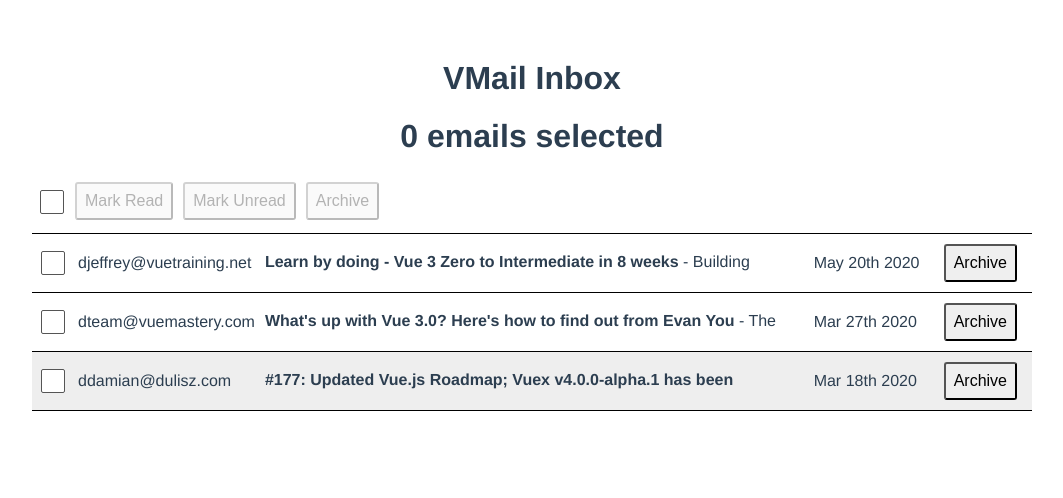
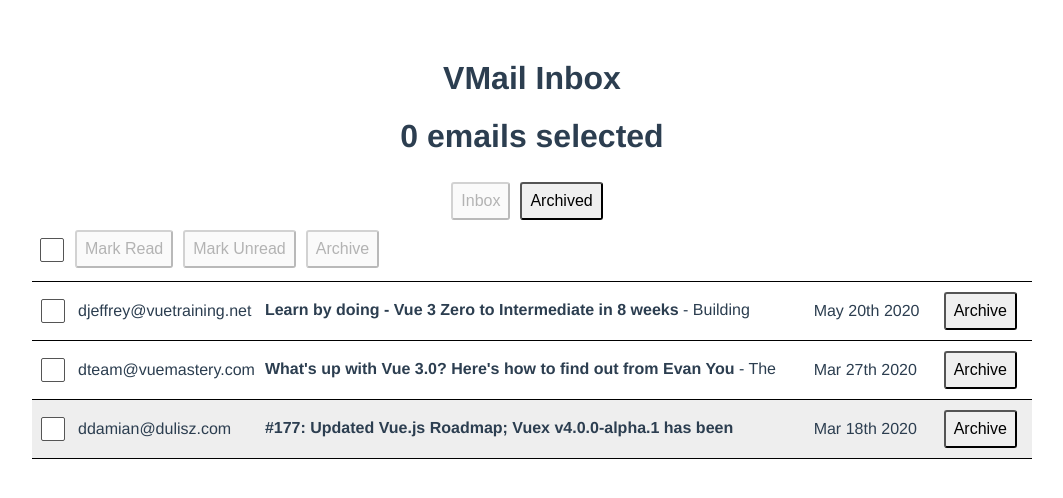
Before and after one commit to andretorquato/vue3-inbox, a Vue app: page / in a window 1280 px wide. Shown: the top 498 px of the page, without its empty margins (108-1171 px from the left). Built offline with nearby package versions, Linux system fonts and the light colour scheme; data requests are answered from the project's data file.

Commit message:
show archived emails

```diff
--- a/src/components/BulkActionBar.vue
+++ b/src/components/BulkActionBar.vue
@@ -25,10 +25,10 @@
   setup(props) {
     let emailSelection = useEmailSelection();
     let numberSelected = computed(() => emailSelection.emails.size)
-    let numberEmails = props.emails.length
-    let allEmailsSelected = computed(() => numberSelected.value === numberEmails)
+    let numberEmails = computed(() => props.emails.length)
+    let allEmailsSelected = computed(() => numberSelected.value === numberEmails.value)
     let someEmailsSelected = computed(() => {
-      return numberSelected.value > 0 && numberSelected.value < numberEmails
+      return numberSelected.value > 0 && numberSelected.value < numberEmails.value
     })
     let bulkSelect = function () {
       if (allEmailsSelected.value) {
--- a/src/components/MailTable.vue
+++ b/src/components/MailTable.vue
@@ -1,9 +1,13 @@
 <template>
-  <BulkActionBar :emails="unarchivedEmails"/>
+  <button @click="selectScreen('inbox')"
+        :disabled="selectedScreen == 'inbox'">Inbox</button>
+<button @click="selectScreen('archive')"
+        :disabled="selectedScreen == 'archive'">Archived</button>
+  <BulkActionBar :emails="filteredEmail"/>
   <table class="mail-table">
     <tbody>
       <tr
-        v-for="email in unarchivedEmails"
+        v-for="email in filteredEmail"
         :key="email.id"
         :class="['clickable', email.read ? 'read' : '']"
       >
@@ -34,6 +38,7 @@
 
 <script>
 import axios from "axios";
+import { ref } from "vue";
 import { format } from "date-fns";
 
 import MailView from "@/components/MailView.vue";
@@ -54,7 +59,8 @@
       format,
       emails,
       emailSelection: useEmailSelection(),
-      openedEmail: null
+      openedEmail: null,
+      selectedScreen: ref('inbox')
     };
   },
   computed: {
@@ -63,8 +69,12 @@
         return e1.sentAt < e2.sentAt ? 1 : -1;
       });
     },
-    unarchivedEmails() {
-      return this.sortedEmails.filter(e => !e.archived);
+    filteredEmail() {
+      if (this.selectedScreen == 'inbox') {
+        return this.sortedEmails.filter(e => !e.archived);
+      } else {
+        return this.sortedEmails.filter(e => e.archived);
+      }
     }
   },
   methods: {
@@ -79,6 +89,10 @@
       email.archived = true;
       this.updateEmail(email);
     },
+    selectScreen(screen) {
+      this.selectedScreen = screen;
+      this.emailSelection.clear();
+    },
     changeEmail({ toggleRead, toggleArchived, save, closeModal, changeIndex }) {
       let email = this.openedEmail;
       if (toggleRead) email.read = !email.read;
@@ -86,7 +100,7 @@
       if (save) this.updateEmail(email);
       if (closeModal) this.openedEmail = null;
       if (changeIndex) {
-        let emails = this.unarchivedEmails;
+        let emails = this.filteredEmail;
         let currentIndex = emails.indexOf(this.openedEmail);
         let newEmail = emails[currentIndex + changeIndex];
         this.openEmail(newEmail);
```
